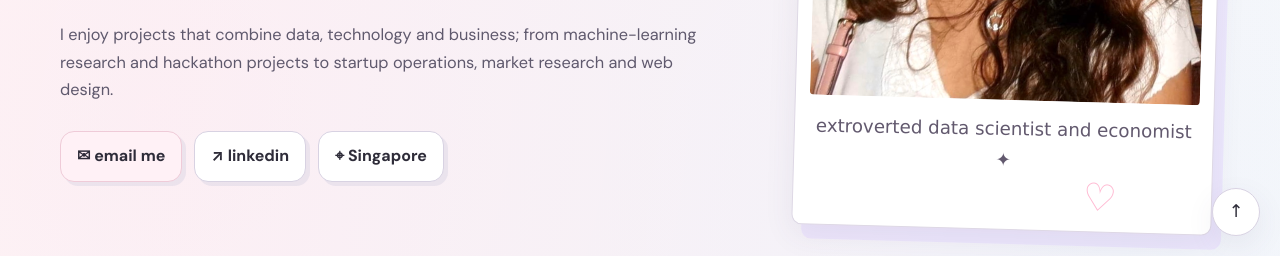
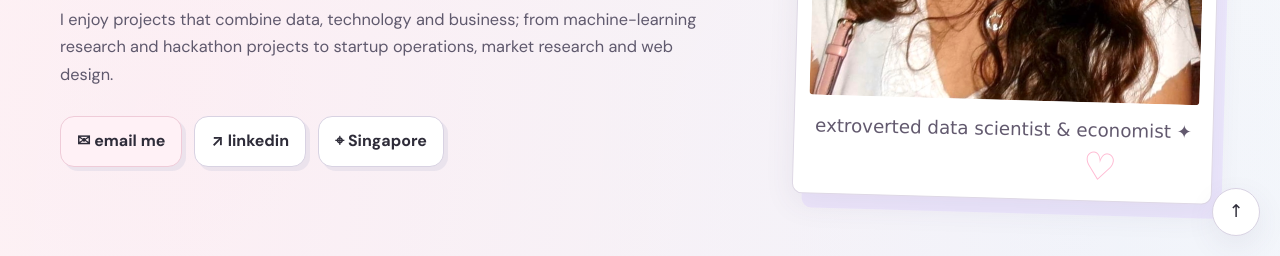
Before and after one commit to sahanasharma/sahanas-website, a plain HTML site: page index.html in a window 1280 px wide. Shown: the part 544-800 px from the top of the page. Drawn offline with Linux system fonts and the light colour scheme; a web font is replaced by a local one.

Commit message:
Update index.html

```diff
--- a/index.html
+++ b/index.html
@@ -518,7 +518,7 @@
         <div class="tape"></div>
         <div class="portrait-card">
           <img src="sahana-portrait.jpg" alt="Portrait of Sahana Sharma">
-          <div class="portrait-caption"> extroverted data scientist and economist ✦</div>
+          <div class="portrait-caption"> extroverted data scientist & economist ✦</div>
         </div>
       </div>
     </section>
```
